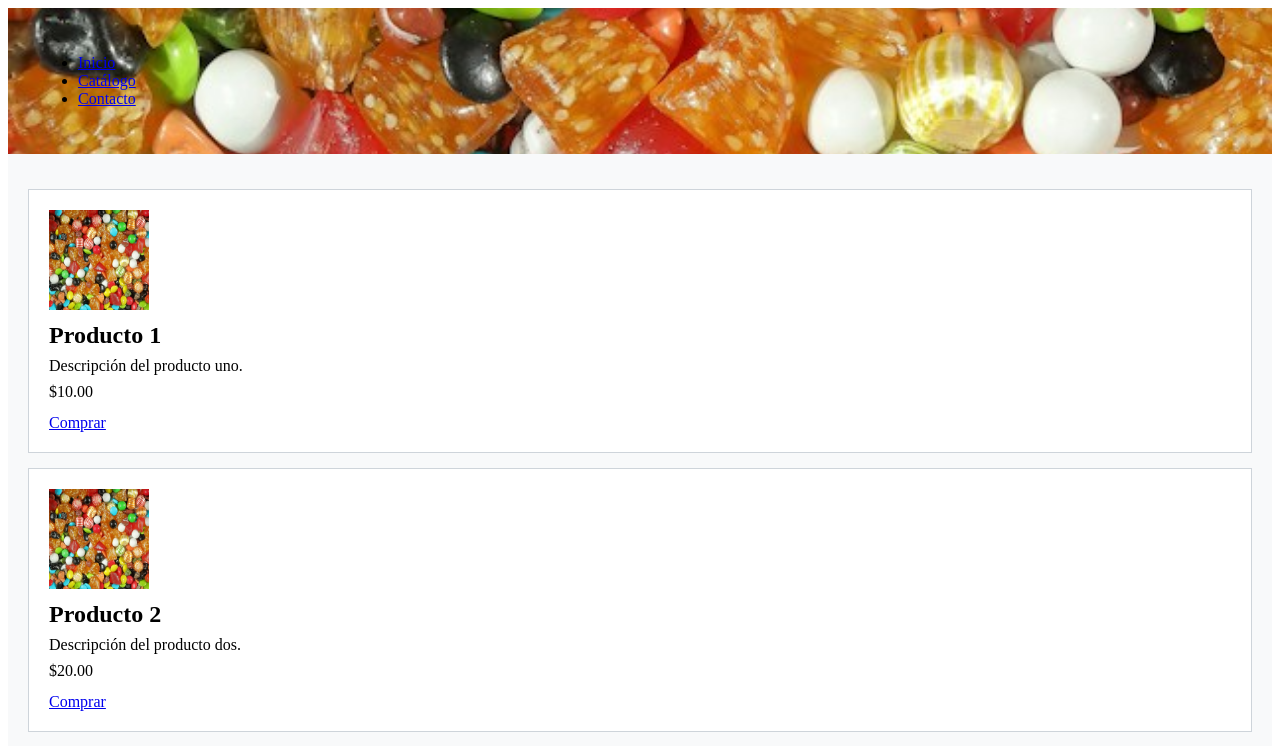
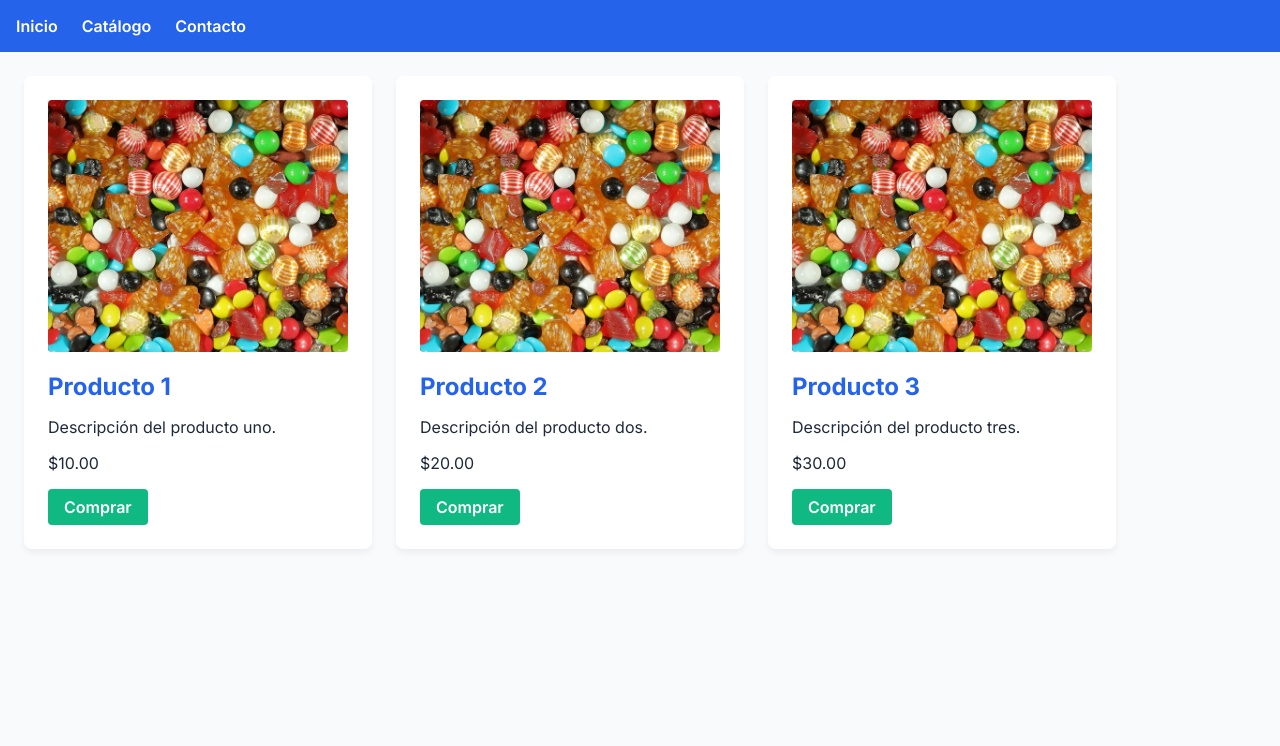
Before and after one commit to estebanjaimesayala53gold/css-3381732, a plain HTML site: page index.html in a window 1280 px wide. Shown: the top 746 px of the page. Drawn offline with Linux system fonts and the light colour scheme.

```diff
--- a/index.html
+++ b/index.html
@@ -1,9 +1,17 @@
-<!DOCTYPE html>
+<!doctype html>
 <html lang="es">
   <head>
-    <meta charset="UTF-8">
+    <meta charset="UTF-8" />
     <title>Catálogo</title>
-    <link rel="stylesheet" href="style.css">
+    <!-- Vínculo de Google Fonts requerido -->
+    <link rel="preconnect" href="https://fonts.googleapis.com" />
+    <link rel="preconnect" href="https://fonts.gstatic.com" crossorigin />
+    <link
+      href="https://fonts.googleapis.com/css2?family=Inter:wght@400;600;700&display=swap"
+      rel="stylesheet"
+    />
+
+    <link rel="stylesheet" href="style.css" />
   </head>
   <body>
     <header>
@@ -16,49 +24,27 @@
       </nav>
     </header>
     <main>
-        <section>
       <article>
-                <img src="dulces/dulces.jpg" alt="Dulce">
+        <img src="dulces/dulces.jpg" alt="Dulce" />
         <h2>Producto 1</h2>
         <p>Descripción del producto uno.</p>
         <p>$10.00</p>
         <a href="#" class="btn-comprar">Comprar</a>
       </article>
       <article>
-                <img src="dulces/dulces.jpg" alt="Dulce">
+        <img src="dulces/dulces.jpg" alt="Dulce" />
         <h2>Producto 2</h2>
         <p>Descripción del producto dos.</p>
         <p>$20.00</p>
         <a href="#" class="btn-comprar">Comprar</a>
       </article>
       <article>
-                <img src="dulces/dulces.jpg" alt="Dulce">
+        <img src="dulces/dulces.jpg" alt="Dulce" />
         <h2>Producto 3</h2>
         <p>Descripción del producto tres.</p>
         <p>$30.00</p>
         <a href="#" class="btn-comprar">Comprar</a>
       </article>
-            <article>
-                <img src="dulces/dulces.jpg" alt="Dulce">
-                <h2>Producto 4</h2>
-                <p>Descripción del producto cuatro.</p>
-                <p>$40.00</p>
-                <a href="#" class="btn-comprar">Comprar</a>
-            </article>
-        </section>
     </main>
-    <aside>
-        <h2>Filtros</h2>
-        <ul>
-            <li><a href="#">Categoría A</a></li>
-            <li><a href="#">Categoría B</a></li>
-        </ul>
-    </aside>
-    <footer>
-        <p>&copy; 2026 Todos los derechos reservados.</p>
-        <ul>
-            <li><a href="#">Redes Sociales</a></li>
-        </ul>
-    </footer>
   </body>
 </html>
--- a/style.css
+++ b/style.css
@@ -1,55 +1,82 @@
+/* Sistema de Diseño Maestro - Identidad Visual */
+:root {
+  --color-primario: #2563eb;
+  --color-secundario: #10b981;
+  --color-fondo: #f8fafc;
+  --color-texto: #1e293b;
+  --color-tarjeta: #ffffff;
+  --fuente-principal: "Inter", sans-serif;
+  --espaciado-pequeno: 8px;
+  --espaciado-medio: 16px;
+  --espaciado-grande: 24px;
+}
+
+body {
+  font-family: var(--fuente-principal);
+  background-color: var(--color-fondo);
+  color: var(--color-texto);
+  margin: 0;
+  padding: 0;
+}
+
 header {
-    background-color: #2c3e50;
-    background-image: url('dulces/dulces.jpg');
-    background-size: cover;
-    background-position: center;
-    background-repeat: no-repeat;
-    padding: 30px;
+  background-color: var(--color-primario);
+  color: #ffffff;
+  padding: var(--espaciado-medio);
+}
+
+header nav ul {
+  list-style: none;
+  display: flex;
+  gap: var(--espaciado-grande);
+  margin: 0;
+  padding: 0;
+}
+
+header nav ul li a {
+  color: #ffffff;
+  text-decoration: none;
+  font-weight: 600;
 }
 
 main {
-    background-color: #f8f9fa;
-    padding: 20px;
-}
-
-aside {
-    background-color: #e9ecef;
-    padding: 20px;
-    margin-top: 20px;
-}
-
-footer {
-    background-color: #343a40;
-    color: #ffffff;
-    padding: 20px;
-    margin-top: 20px;
+  padding: var(--espaciado-grande);
+  display: flex;
+  gap: var(--espaciado-grande);
+  flex-wrap: wrap;
 }
 
 article {
-    padding: 20px;
-    margin: 15px 0px;
-    border: 1px solid #ced4da;
-    background-color: #ffffff;
+  background-color: var(--color-tarjeta);
+  padding: var(--espaciado-grande);
+  margin-bottom: var(--espaciado-medio);
+  border-radius: 8px;
+  box-shadow: 0 4px 6px rgba(0, 0, 0, 0.05);
+  width: 300px;
 }
 
 article img {
-    width: 100px;
-    height: 100px;
-    display: block;
-    margin-bottom: 12px;
+  width: 100%;
+  height: auto;
+  border-radius: 4px;
 }
 
 article h2 {
-    margin-top: 0;
-    margin-bottom: 8px;
+  color: var(--color-primario);
+  margin-top: var(--espaciado-medio);
+  margin-bottom: var(--espaciado-pequeno);
 }
 
 article p {
-    margin-top: 0;
-    margin-bottom: 8px;
+  margin-bottom: var(--espaciado-medio);
 }
 
 .btn-comprar {
-    display: inline-block;
-    margin-top: 5px;
+  display: inline-block;
+  background-color: var(--color-secundario);
+  color: #ffffff;
+  padding: var(--espaciado-pequeno) var(--espaciado-medio);
+  text-decoration: none;
+  border-radius: 4px;
+  font-weight: 600;
 }
```
Lines whose indentation alone changed are shown as unchanged.
